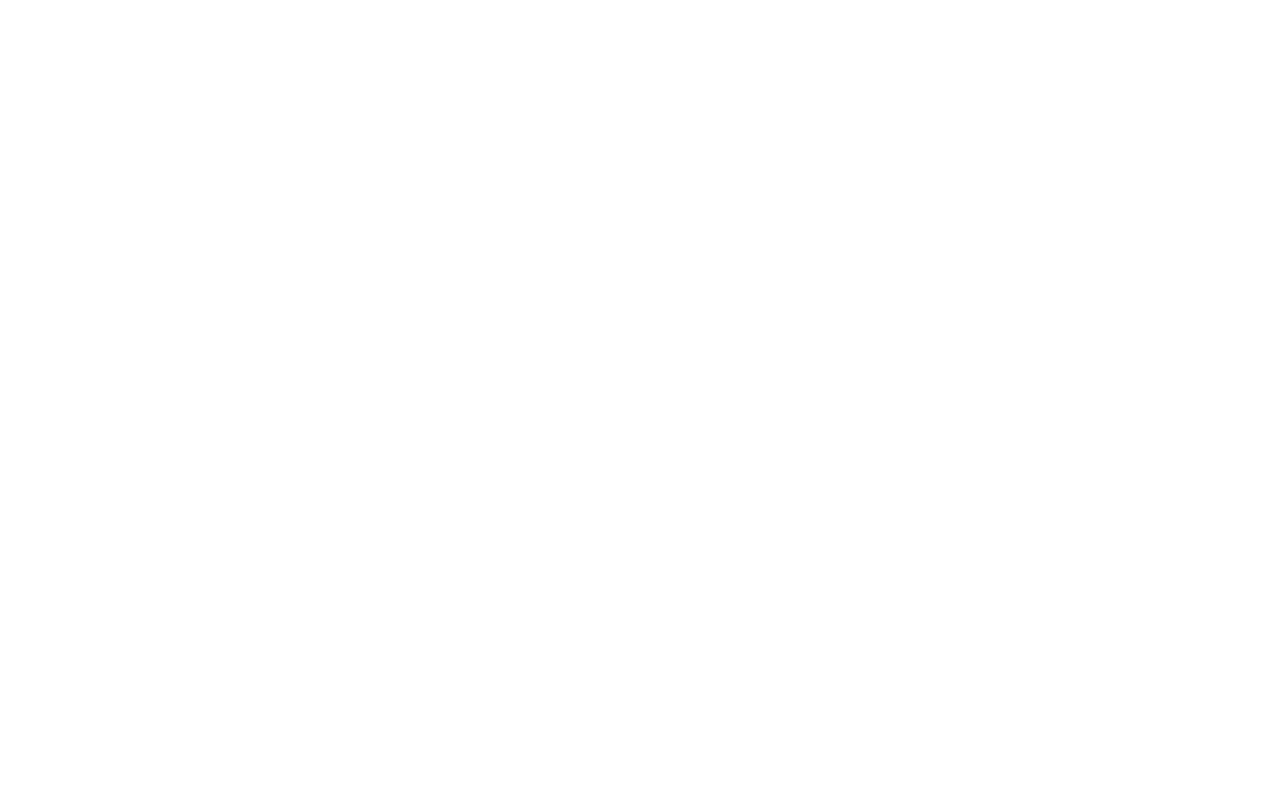
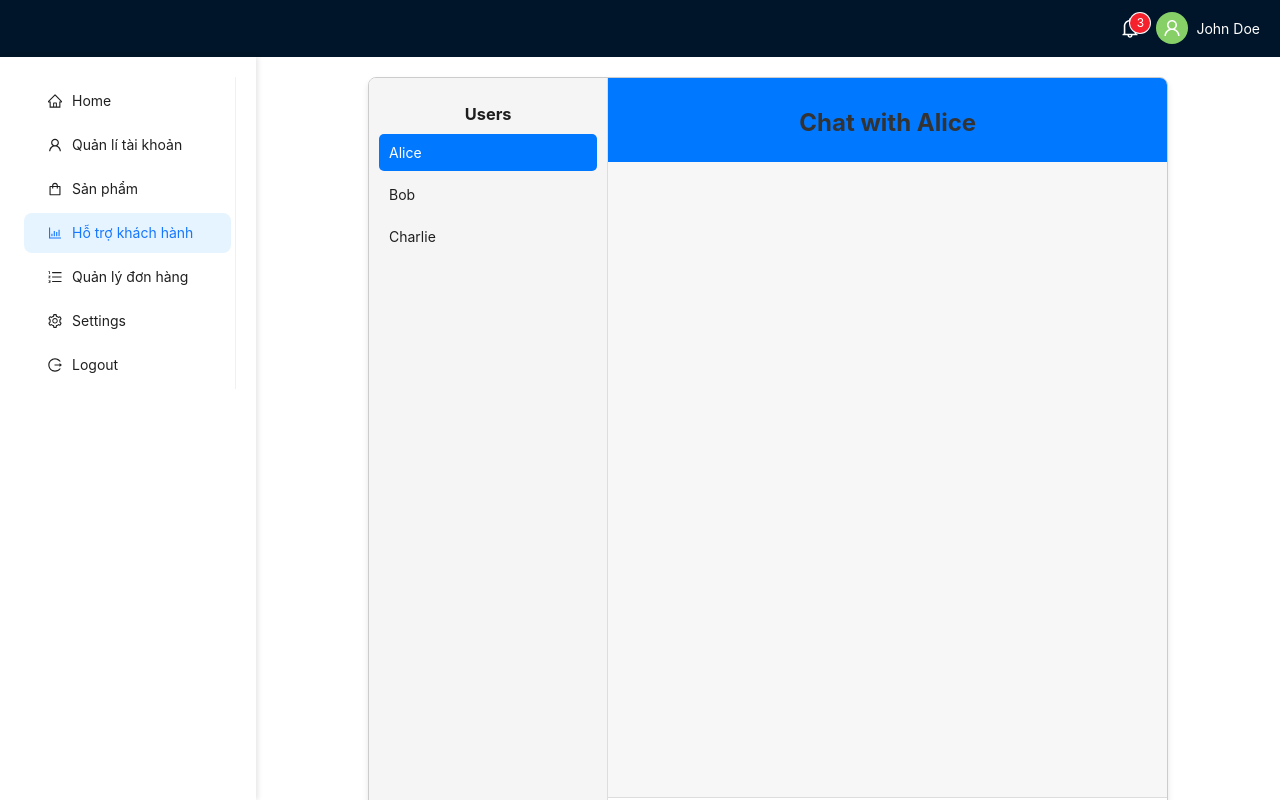
Before and after one commit to datntph35925/DATN_MD03, a React (Create React App) app in the folder doan/: page /chat in a window 1280 px wide. Before the commit this address had no page. Built offline with nearby package versions, Linux system fonts and the light colour scheme.

Commit message:
sửa lại login và làm giao diện chat

```diff
--- a/doan/package.json
+++ b/doan/package.json
@@ -15,7 +15,7 @@
     "react-apexcharts": "^1.4.1",
     "react-dom": "^18.3.1",
     "react-redux": "^9.1.2",
-    "react-router-dom": "^6.27.0",
+    "react-router-dom": "^7.0.1",
     "react-scripts": "5.0.1",
     "redux": "^5.0.1",
     "sass": "^1.79.5",
--- a/doan/src/App.js
+++ b/doan/src/App.js
@@ -8,7 +8,7 @@
 import Products from "./Famework/Product";
 import QlDonHang from "./Famework/Order_Management/index";
 import Profile from "./Famework/Account_Management/Index";
-
+import Chat from "./Famework/chat";
 import store from "./Router/store";
 
 const App = () => {
@@ -19,9 +19,10 @@
           <Route path="/login" element={<Login />} />
           <Route path="/" element={<Home />}>
             <Route path="products" element={<Products />} />
-            <Route path="/Home" element={<Homes />} />
-            <Route path="/Quanlydonhang" element={<QlDonHang />} />
+            <Route path="/home" element={<Homes />} />
+            <Route path="/quanlydonhang" element={<QlDonHang />} />
             <Route path="/profile" element={<Profile />} />
+            <Route path="/chat" element={<Chat />} />
           </Route>
         </Routes>
       </Router>
--- a/doan/src/Famework/Account_Management/Index.js
+++ b/doan/src/Famework/Account_Management/Index.js
@@ -10,7 +10,6 @@
 } from "antd";
 import { getListAccount, deleteAccounts } from "../../Server/account_api"; // Adjust the path to your API functions
 
-// quản lý tài khoản
 const Account_Management = () => {
   const [customers, setCustomers] = useState([]);
   const [isModalVisible, setIsModalVisible] = useState(false);
@@ -30,7 +29,10 @@
             Matk: customer.Matk,
             Tentaikhoan: customer.Tentaikhoan,
             Hoten: customer.Hoten,
-            Anhtk: customer.Anhtk,
+            // Append .jpg to image filenames
+            Anhtk: customer.Anhtk
+              ? `/uploads/${customer.Anhtk}.jpg`
+              : "/uploads/default-avatar.jpg", // Default fallback image
           }))
         );
       } catch (error) {
@@ -68,7 +70,7 @@
         <img
           src={text}
           alt="avatar"
-          style={{ width: 50, borderRadius: "50%" }}
+          style={{ width: 50, height: 50, borderRadius: "50%" }}
         />
       ),
     },
@@ -99,9 +101,7 @@
   const handleDelete = async (accountId) => {
     setLoading(true); // Set loading state to true during API call
     try {
-      // Call the delete API
       await deleteAccounts(accountId);
-      // Remove the deleted account from the local state
       setCustomers(customers.filter((customer) => customer.key !== accountId));
       message.success("Customer deleted successfully");
     } catch (error) {
--- /dev/null
+++ b/doan/src/Famework/chat/index.js
@@ -0,0 +1,78 @@
+import React, { useState } from "react";
+import "./index.scss";
+
+const Chat = () => {
+  const [users, setUsers] = useState([
+    { id: 1, name: "Alice" },
+    { id: 2, name: "Bob" },
+    { id: 3, name: "Charlie" },
+  ]); // Danh sách người dùng
+  const [activeUser, setActiveUser] = useState(users[0]); // Người dùng đang được chọn
+  const [messages, setMessages] = useState([]); // Tin nhắn với người dùng đang chọn
+  const [input, setInput] = useState("");
+
+  const sendMessage = () => {
+    if (input.trim() !== "") {
+      setMessages([
+        ...messages,
+        { text: input, sender: "me", userId: activeUser.id },
+      ]);
+      setInput("");
+    }
+  };
+
+  const selectUser = (user) => {
+    setActiveUser(user);
+    setMessages([]); // Reset tin nhắn khi chọn người dùng khác
+  };
+
+  return (
+    <div className="chat-container">
+      <div className="user-list">
+        <h3>Users</h3>
+        {users.map((user) => (
+          <div
+            key={user.id}
+            className={`user-item ${activeUser.id === user.id ? "active" : ""}`}
+            onClick={() => selectUser(user)}
+          >
+            {user.name}
+          </div>
+        ))}
+      </div>
+      <div className="chat-content">
+        <div className="chat-header">
+          <h2>Chat with {activeUser.name}</h2>
+        </div>
+        <div className="chat-body">
+          {messages
+            .filter((msg) => msg.userId === activeUser.id)
+            .map((message, index) => (
+              <div
+                key={index}
+                className={`chat-message ${
+                  message.sender === "me"
+                    ? "chat-message-sent"
+                    : "chat-message-received"
+                }`}
+              >
+                {message.text}
+              </div>
+            ))}
+        </div>
+        <div className="chat-footer">
+          <input
+            type="text"
+            placeholder="Type a message..."
+            value={input}
+            onChange={(e) => setInput(e.target.value)}
+            onKeyDown={(e) => e.key === "Enter" && sendMessage()}
+          />
+          <button onClick={sendMessage}>Send</button>
+        </div>
+      </div>
+    </div>
+  );
+};
+
+export default Chat;
--- /dev/null
+++ b/doan/src/Famework/chat/index.scss
@@ -0,0 +1,117 @@
+.chat-container {
+    display: flex;
+    height: 100vh;
+    max-width: 800px;
+    margin: auto;
+    border: 1px solid #ccc;
+    border-radius: 8px;
+    overflow: hidden;
+    box-shadow: 0 4px 6px rgba(0, 0, 0, 0.1);
+
+    .user-list {
+      width: 30%;
+      background-color: #f5f5f5;
+      border-right: 1px solid #ddd;
+      padding: 10px;
+
+      h3 {
+        text-align: center;
+        margin-bottom: 10px;
+      }
+
+      .user-item {
+        padding: 10px;
+        margin: 5px 0;
+        border-radius: 5px;
+        cursor: pointer;
+        transition: background-color 0.3s ease;
+
+        &:hover {
+          background-color: #e0e0e0;
+        }
+
+        &.active {
+          background-color: #0078ff;
+          color: white;
+        }
+      }
+    }
+
+    .chat-content {
+      flex: 1;
+      display: flex;
+      flex-direction: column;
+
+      .chat-header {
+        padding: 10px;
+        background-color: #0078ff;
+        color: white;
+        text-align: center;
+        font-size: 18px;
+        font-weight: bold;
+      }
+
+      .chat-body {
+        flex: 1;
+        padding: 10px;
+        overflow-y: auto;
+        background-color: #f7f7f7;
+        display: flex;
+        flex-direction: column;
+        gap: 10px;
+
+        .chat-message {
+          max-width: 70%;
+          padding: 10px;
+          border-radius: 20px;
+          font-size: 14px;
+          word-wrap: break-word;
+
+          &-sent {
+            background-color: #0078ff;
+            color: white;
+            align-self: flex-end;
+            text-align: right;
+          }
+
+          &-received {
+            background-color: #e4e6eb;
+            color: #000;
+            align-self: flex-start;
+            text-align: left;
+          }
+        }
+      }
+
+      .chat-footer {
+        display: flex;
+        padding: 10px;
+        background-color: #fff;
+        border-top: 1px solid #ddd;
+
+        input {
+          flex: 1;
+          padding: 10px;
+          border: 1px solid #ccc;
+          border-radius: 20px;
+          outline: none;
+          margin-right: 10px;
+          font-size: 14px;
+        }
+
+        button {
+          padding: 10px 15px;
+          background-color: #0078ff;
+          color: white;
+          border: none;
+          border-radius: 20px;
+          cursor: pointer;
+          font-size: 14px;
+
+          &:hover {
+            background-color: darken(#0078ff, 10%);
+          }
+        }
+      }
+    }
+  }
--- a/doan/src/Layout/Dashboard/Index.js
+++ b/doan/src/Layout/Dashboard/Index.js
@@ -18,13 +18,15 @@
   // Xác định mục menu nào đang hoạt động dựa trên pathname
   const selectedKey = () => {
     switch (location.pathname) {
-      case "/Home":
+      case "/home":
         return "1";
       case "/profile":
         return "2";
       case "/products":
         return "3";
-      case "/Quanlydonhang":
+      case "/chat":
+        return "4";
+      case "/quanlydonhang":
         return "5";
       case "/settings":
         return "6";
@@ -52,7 +54,7 @@
       className="custom-menu"
     >
       <Menu.Item key="1" icon={<HomeOutlined />}>
-        <Link to="/Home">Home</Link>
+        <Link to="/home">Home</Link>
       </Menu.Item>
       <Menu.Item key="2" icon={<UserOutlined />}>
         <Link to="/profile">Quản lí tài khoản</Link>
@@ -61,10 +63,10 @@
         <Link to="/products">Sản phẩm</Link>
       </Menu.Item>
       <Menu.Item key="4" icon={<BarChartOutlined />}>
-        <Link to="/thongke">Thống kê</Link>
+        <Link to="/chat">Hỗ trợ khách hành</Link>
       </Menu.Item>
       <Menu.Item key="5" icon={<OrderedListOutlined />}>
-        <Link to="/Quanlydonhang">Quản lý đơn hàng</Link>
+        <Link to="/quanlydonhang">Quản lý đơn hàng</Link>
       </Menu.Item>
       <Menu.Item key="6" icon={<SettingOutlined />}>
         <Link to="/settings">Settings</Link>
--- a/doan/src/Modal/LoginModal/index.js
+++ b/doan/src/Modal/LoginModal/index.js
@@ -1,4 +1,5 @@
-import React from "react";
+import React, { useState } from "react";
+import ForgotPassword from "../ModalForgot"; // Import ForgotPassword component
 import "./index.scss";
 
 const LoginModal = ({
@@ -15,7 +16,17 @@
   errorMessage,
   verificationEmailSent,
 }) => {
+  const [showForgotPassword, setShowForgotPassword] = useState(false); // State to toggle ForgotPassword modal
+
   if (!showModal) return null;
+
+  const handleForgotPassword = () => {
+    setShowForgotPassword(true); // Show ForgotPassword modal
+  };
+
+  const handleCloseForgotPassword = () => {
+    setShowForgotPassword(false); // Close ForgotPassword modal
+  };
 
   return (
     <div className="modal_overlay">
@@ -41,12 +52,17 @@
               value={password}
               onChange={(e) => setPassword(e.target.value)}
             />
+            <div className="forgot-password-link">
+              <a type="button" onClick={handleForgotPassword}>
+                Quên mật khẩu?
+              </a>
+            </div>
             <button onClick={onLogin}>Đăng nhập</button>
           </>
         ) : (
-          // Verification code form
           <>
             <p>Mã xác minh đã được gửi tới email của bạn.</p>
+
             <input
               type="text"
               placeholder="Nhập mã xác minh"
@@ -57,6 +73,9 @@
           </>
         )}
       </div>
+      {showForgotPassword && (
+        <ForgotPassword onClose={handleCloseForgotPassword} />
+      )}{" "}
     </div>
   );
 };
--- a/doan/src/Server/Auth.js
+++ b/doan/src/Server/Auth.js
@@ -23,16 +23,22 @@
 const VerifyCodeAPI = async (payload) => {
   try {
     const response = await axios.post("/auth/xac-thuc-ma-dang-nhap-admin", {
-      email: payload.username, // Truyền tài khoản email
-      verificationCode: payload.verificationCode, // Mã xác minh nhập từ modal
+      username: payload.username,
+      verificationCode: payload.verificationCode,
     });
+
+    return response.data;
   } catch (error) {
-    throw new Error(
-      error.response?.data?.message ||
-        "Không thể xác minh mã. Vui lòng thử lại."
-    );
+    return {
+      success: false,
+      message:
+        error.response?.data?.message ||
+        "Không thể xác minh mã. Vui lòng thử lại.",
+    };
   }
 };
+
+export default VerifyCodeAPI;
 
 const ForgotPasswordAPI = async (payload) => {
   try {
```
Also changed, not shown: doan/src/Auth/Login/index.js (+11 -18 lines), doan/src/Modal/ModalForgot/index.js (+18 -9 lines), doan/src/index.js (+6 -6 lines), 1 other file (tests, documents, lock files or other folders).
